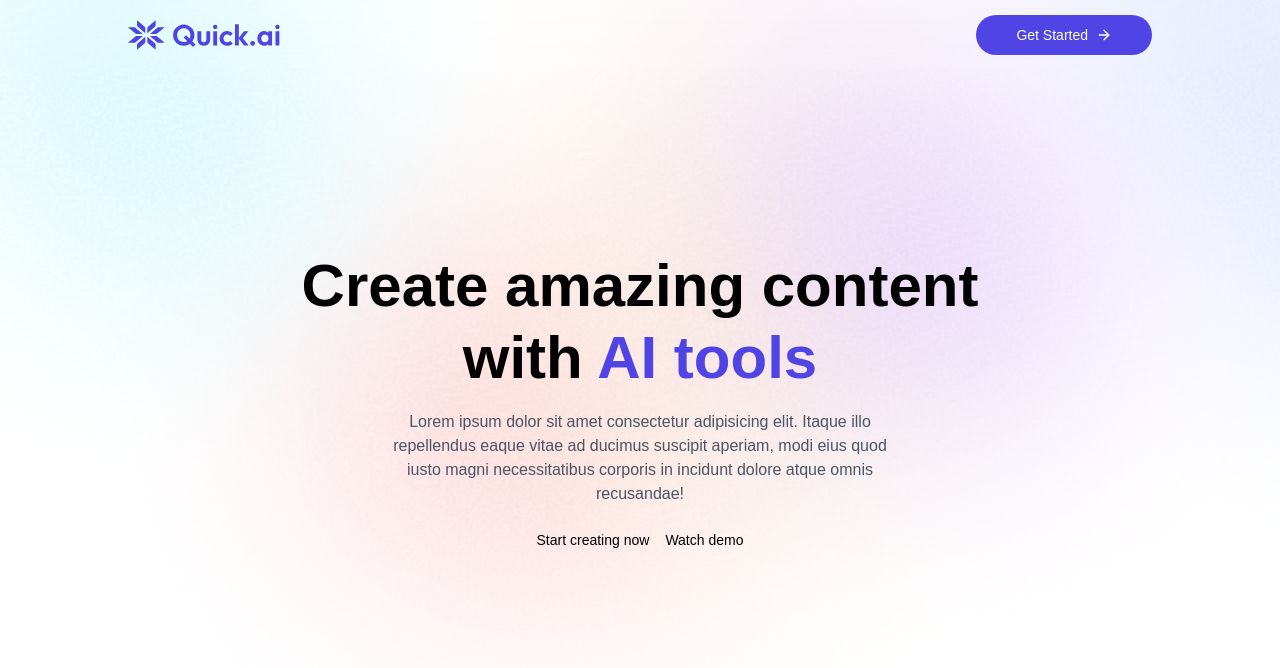
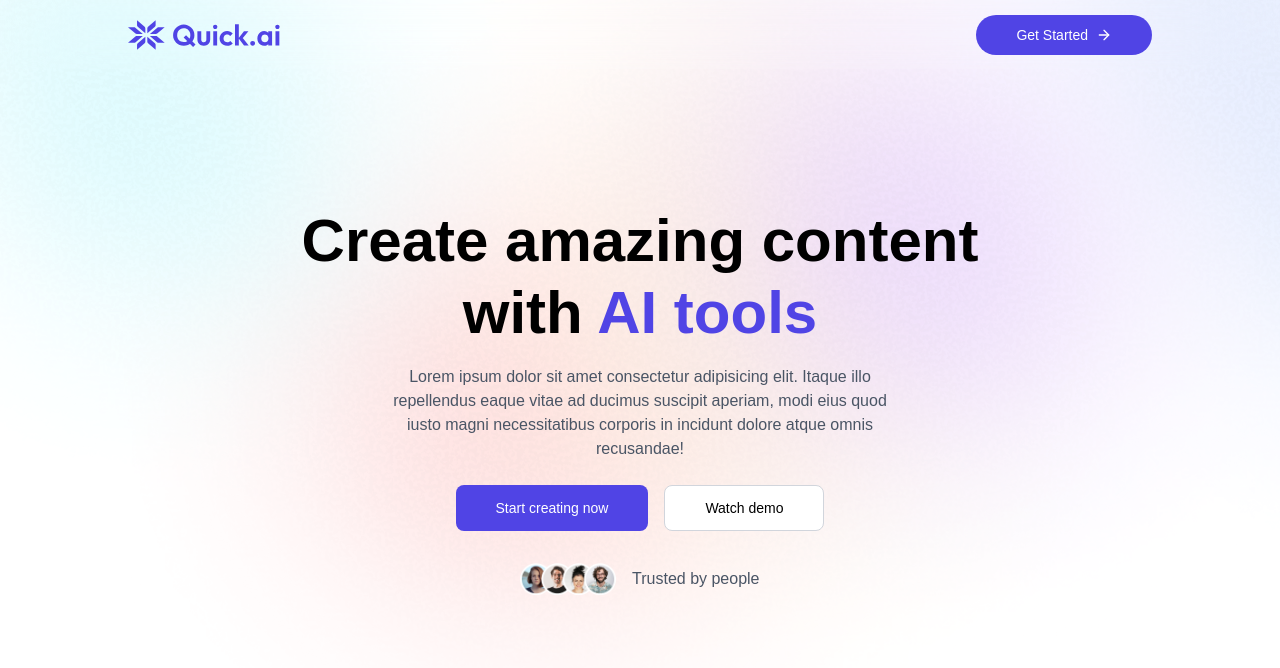
Before and after one commit to om-muddapur7/AI_Nest, a React (Vite) app in the folder client/: page / in a window 1280 px wide. Shown: the top 668 px of the page. Built offline with nearby package versions, Linux system fonts and the light colour scheme; no server answers; a web font is replaced by a local one.

Commit message:
hero sec

```diff
--- a/client/src/components/Hero.jsx
+++ b/client/src/components/Hero.jsx
@@ -1,6 +1,13 @@
 import React from 'react'
+import { useNavigate } from 'react-router-dom'
+import { assets } from '../assets/assets';
 
 const Hero = () => {
+
+    const navigate = useNavigate();
+
+
+
   return (
     <div className='px-4 sm:px-20 xl:px-32 relative inline-flex flex-col w-full justify-center bg-[url(/gradientBackground.png)] bg-cover bg-no-repeat min-h-screen'>
 
@@ -11,8 +18,13 @@ const Hero = () => {
         </div>
 
         <div className='flex flex-wrap justify-center gap-4 text-sm max-sm:text-xs'>
-            <button>Start creating now</button>
-            <button>Watch demo</button>
+            <button onClick={() => navigate('/ai')} className='bg-primary text-white px-10 py-3 rounded-lg hover:scale-102 active:scale-95 transition cursor-pointer'>Start creating now</button>
+
+            <button className='bg-white px-10 py-3 rounded-lg border border-gray-300 hover:scale-102 active:scale-95 transition cursor-pointer'>Watch demo</button>
+        </div>
+
+        <div className='flex items-center gap-4 mt-8 mx-auto text-gray-600'>
+            <img src={assets.user_group} alt="" className='h-8'/> Trusted by people
         </div>
 
     </div>
```
